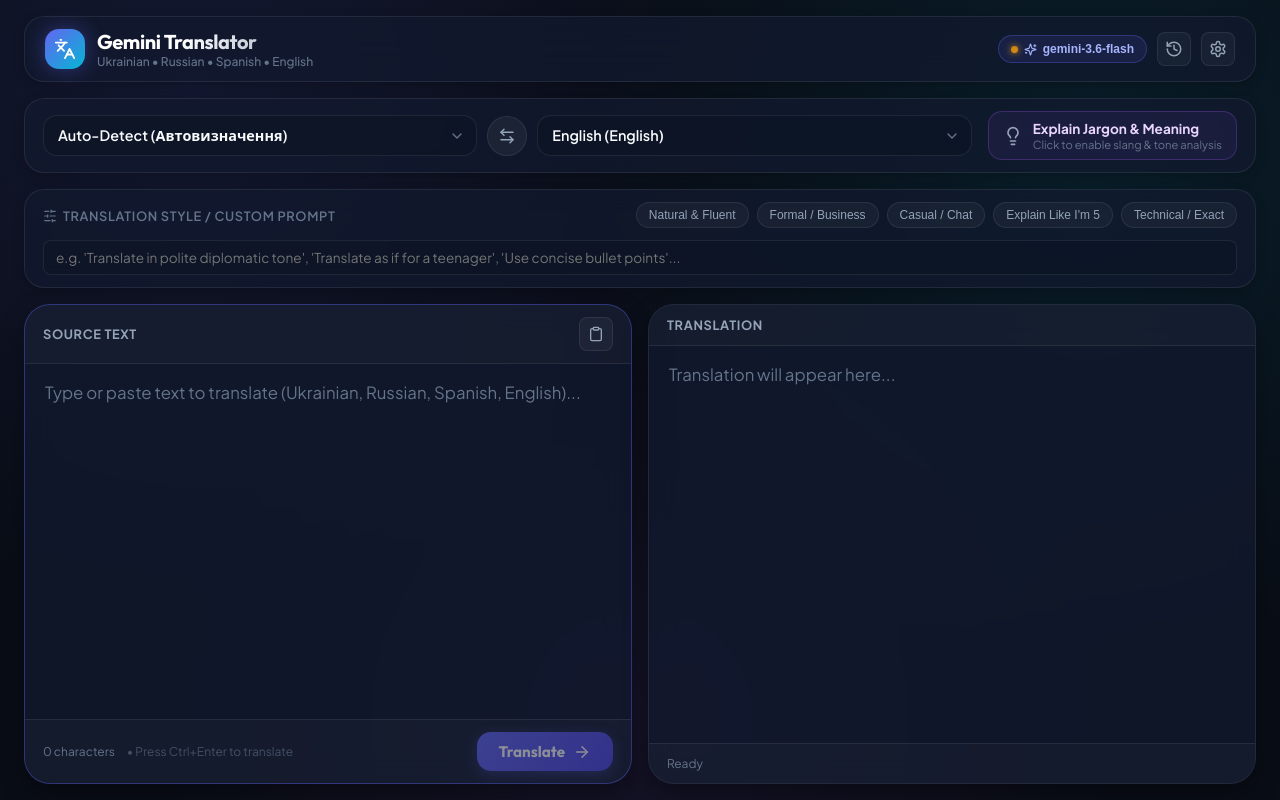
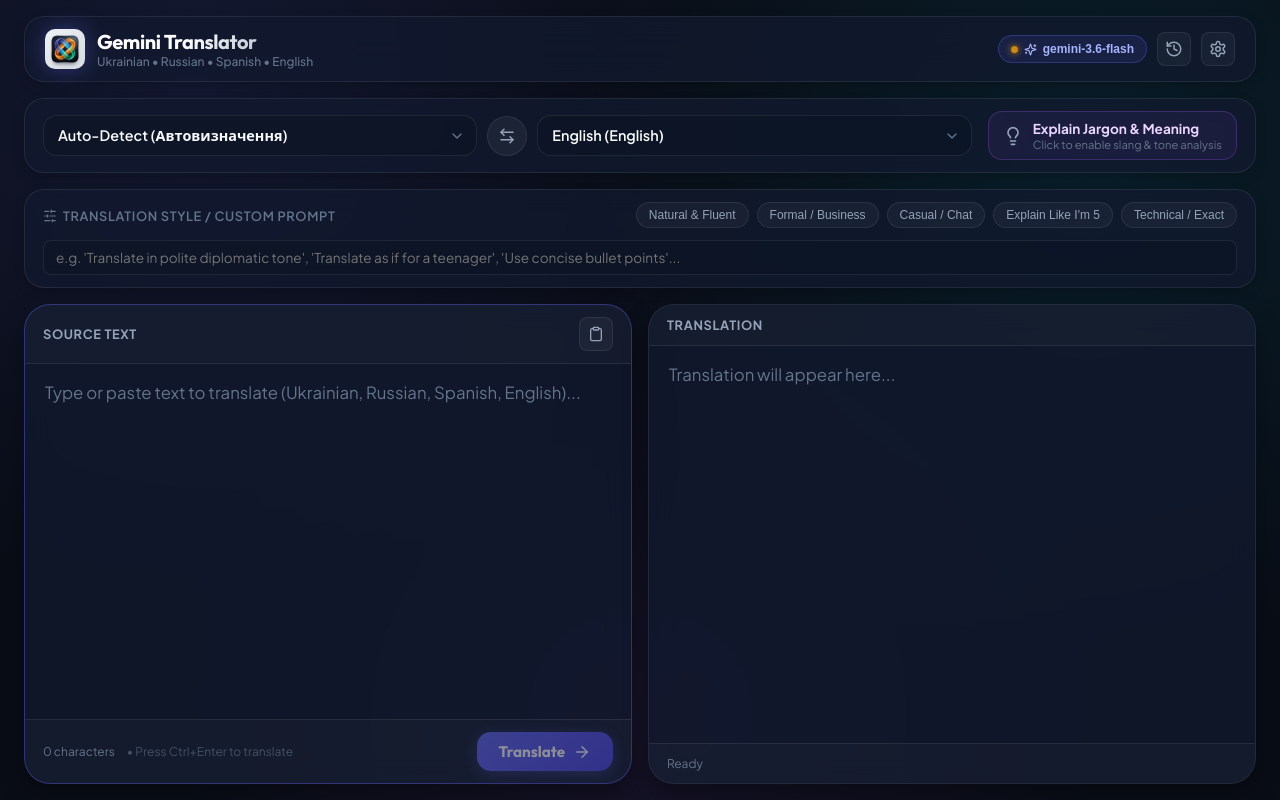
Before and after one commit to pkoryaka/gemini-desktop-translator, a React (Vite) app: page / in a window 1280 px wide. Built offline with nearby package versions, Linux system fonts and the light colour scheme.

Commit message:
Add Tate Modern inspired app icon and update UI branding

```diff
--- a/electron/main.cjs
+++ b/electron/main.cjs
@@ -84,6 +84,10 @@ function ensureStartMenuShortcut() {
 }
 
 function getAppIcon() {
+  const iconPngPath = path.join(__dirname, 'app-icon.png');
+  if (fs.existsSync(iconPngPath)) {
+    return nativeImage.createFromPath(iconPngPath);
+  }
   const iconSvgPath = path.join(__dirname, 'icon.svg');
   if (fs.existsSync(iconSvgPath)) {
     return nativeImage.createFromPath(iconSvgPath);
--- a/index.html
+++ b/index.html
@@ -4,6 +4,7 @@
     <meta charset="UTF-8" />
     <meta name="viewport" content="width=device-width, initial-scale=1.0" />
     <title>Gemini AI Translator</title>
+    <link rel="icon" type="image/png" href="/app-icon.png" />
     <link rel="preconnect" href="https://fonts.googleapis.com">
     <link rel="preconnect" href="https://fonts.gstatic.com" crossorigin>
     <link href="https://fonts.googleapis.com/css2?family=Outfit:wght@300;400;500;600;700&family=Plus+Jakarta+Sans:wght@400;500;600;700&family=JetBrains+Mono:wght@400;500&display=swap" rel="stylesheet">
--- a/src/components/Header.jsx
+++ b/src/components/Header.jsx
@@ -5,9 +5,12 @@ export function Header({ currentModel, onOpenSettings, onOpenHistory, hasApiKey
   return (
     <header className="app-header">
       <div className="brand-section">
-        <div className="brand-logo">
-          <Languages size={22} />
-        </div>
+        <img
+          src="/app-icon.png"
+          alt="Gemini Translator Logo"
+          className="brand-logo"
+          style={{ width: '40px', height: '40px', borderRadius: '10px', objectFit: 'cover' }}
+        />
         <div>
           <h1 className="brand-title">Gemini Translator</h1>
           <p className="brand-subtitle">Ukrainian • Russian • Spanish • English</p>
```
Also changed, not shown: electron/app-icon.png (added), public/app-icon.png (added).
